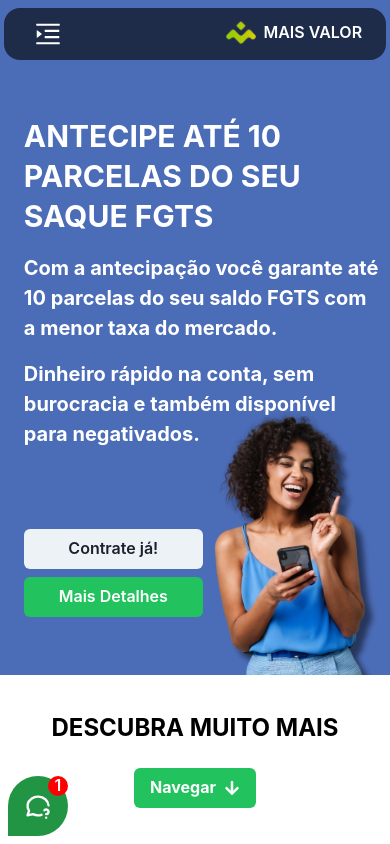
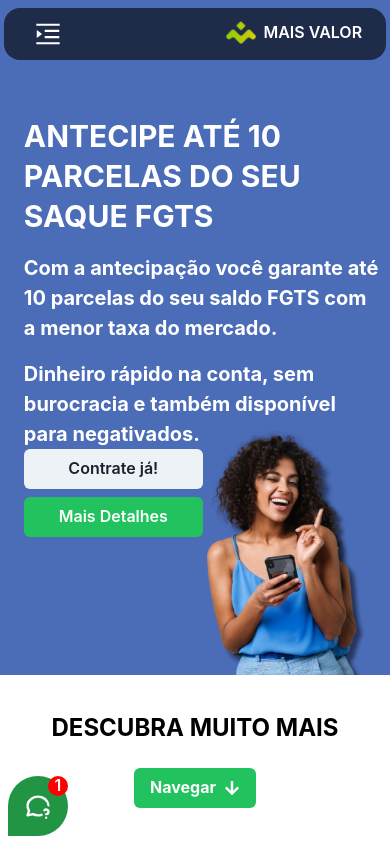
Before and after one commit to NickBritoDev/maisvalor-fgts, a Next.js app: page / in a window 390 px wide. Built offline with nearby package versions, Linux system fonts and the light colour scheme.

Commit message:
feat: responsive

```diff
--- a/src/app/pages/contact/page.js
+++ b/src/app/pages/contact/page.js
@@ -144,7 +144,7 @@ export default function Contact() {
 
             <FormControl mb={4}>
               <FormLabel fontWeight={'bold'} mb={-2}>Selecione uma pergunta</FormLabel>
-              <Select variant='flushed' placeholder="Qual sua dúvida?" name="duvida" value={formData.duvida} onChange={handleChange}>
+              <Select variant='flushed' placeholder="Qual sua duvida?" name="duvida" value={formData.duvida} onChange={handleChange}>
                 <option style={{ color: 'black' }} value={'Como funciona?'}>Como funciona?</option>
                 <option style={{ color: 'black' }} value={'É seguro?'}>É seguro?</option>
                 <option style={{ color: 'black' }} value={'Tenho direito ao FGTS?'}>Tenho direito ao FGTS?</option>
--- a/src/app/pages/products/page.js
+++ b/src/app/pages/products/page.js
@@ -27,7 +27,7 @@ export default function Products() {
         <Box textAlign={'right'} pos={'absolute'} bottom={'20%'} right={4} zIndex={1} color={'black'}>
           <Heading  size={'lg'} color={'#229544'}>Tire Suas Duvidas</Heading>
           <Text fontSize={18} fontWeight={'bold'}>
-            Restou alguma dúvida sobre antecipação de Saque FGTS? <br></br> Nosso chat automático pode te ajudar, entre em contato
+            Restou alguma duvida sobre antecipação de Saque FGTS? <br></br> Nosso chat automático pode te ajudar, entre em contato
           </Text>
           <Divider />
         </Box>
--- a/src/app/pages/start/components/Banner.js
+++ b/src/app/pages/start/components/Banner.js
@@ -85,31 +85,13 @@ export function Banner({ img, title, sub1, sub2, func, prod }) {
         <Text zIndex={7} fontSize={20} fontWeight={'bold'} my={4}>{sub1}</Text>
         <Text zIndex={7} fontSize={20} fontWeight={'bold'}>{sub2}</Text>
         <Flex flexDir={{ base: 'column', md: 'row' }} textTransform={'uppercase'}>
-          <Button w={{ base: '50%', md: '10%' }} zIndex={9} mt={20} onClick={onOpen}>
+          <Button w={{ base: '50%', md: '10%' }} zIndex={9} mt={{md:20}} onClick={onOpen}>
             Contrate já!
           </Button>
           <Details/>
         </Flex>
       </Box>
 
-      <Box zIndex={0} position="relative"
-        left={prod === 'CREFAZ' ?
-          { base: '-15%', md: '50%' }
-          :
-          { base: '-2%', md: '50%' }
-        }
-        bottom={prod === 'CREFAZ' ?
-          { base: '51.5%', md: '96.5%' }
-          :
-          { base: '39%', md: '74%' }
-        }
-        w={prod === 'CREFAZ' ?
-          { base: '554px', md: '900px' }
-          :
-          { base: '420px', md: '700px' }
-        }>
-        <Image src={img} alt='fgts mais valor' />
-      </Box>
 
       <AlertDialog
         isOpen={isOpen}
--- a/src/app/pages/start/components/Details.js
+++ b/src/app/pages/start/components/Details.js
@@ -7,7 +7,7 @@ export default function Details() {
 
   return (
     <>
-      <Button w={{ base: '50%', md: '10%' }} zIndex={9} ml={{ base: 0, md: 2 }} mt={{ base: 2, md: 20 }} colorScheme='whatsapp' onClick={onOpen}>
+      <Button mb={250} w={{ base: '50%', md: '10%' }} zIndex={9} ml={{ base: 0, md: 2 }} mt={{ base: 2, md: 20 }} colorScheme='whatsapp' onClick={onOpen}>
         Mais Detalhes
       </Button>
 
--- a/src/app/pages/start/page.js
+++ b/src/app/pages/start/page.js
@@ -6,6 +6,7 @@ import { FaArrowDown } from 'react-icons/fa'
 import fgts from '@/images/produtos/fgts.png'
 import crefaz from '@/images/produtos/crefaz.png'
 import maisvalor from '@/images/produtos/maisvalor.png'
+import Image from 'next/image'
 
 export default function Start() {
   const details = [
@@ -113,7 +114,14 @@ export default function Start() {
       justifyContent={'flex-start'}
       flexDir={'column'}
     >
-      <Box w={'100%'} bg={details[currentBanner].gradient} h={'80vh'}>
+      <Box
+        display={'flex'}
+        flexDir={'column'}
+        w={'100%'}
+        bg={details[currentBanner].gradient}
+        h={'80vh'}
+        position="relative"
+      >
         <Banner
           prod={details[currentBanner].prod}
           func={handleNextBanner}
@@ -122,7 +130,34 @@ export default function Start() {
           sub1={details[currentBanner].sub1}
           sub2={details[currentBanner].sub2}
         />
+        <Box display={{md:'none'}}>
+          <Image
+            width={300}
+            height={400}
+            src={fgts}
+            alt='fgts mais valor'
+            style={{
+              position: 'absolute',
+              bottom: 0,
+              right: 0,
+            }}
+          />
+        </Box>
+        <Box >
+          <Image
+            width={600}
+            height={400}
+            src={fgts}
+            alt='fgts mais valor'
+            style={{
+              position: 'absolute',
+              bottom: 0,
+              right: 0,
+            }}
+          />
+        </Box>
       </Box>
+
       <Box zIndex={9} bg={'white'} mt={-10} display={'flex'} flexDir={'column'} color={'black'} alignItems={'center'} justifyContent={'center'} w={'100%'} p={1} h={'100%'}>
         <Heading size={'lg'} textTransform={'uppercase'} m={'0 auto'}>Descubra Muito Mais </Heading>
         <Button
```
